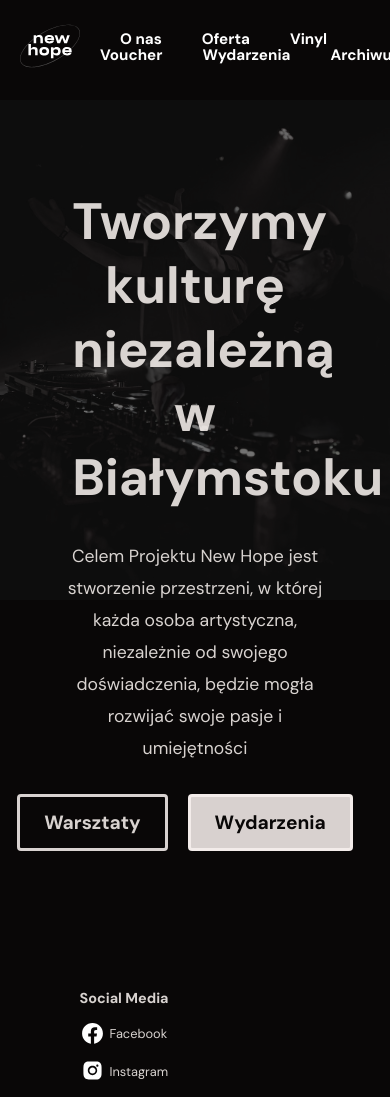
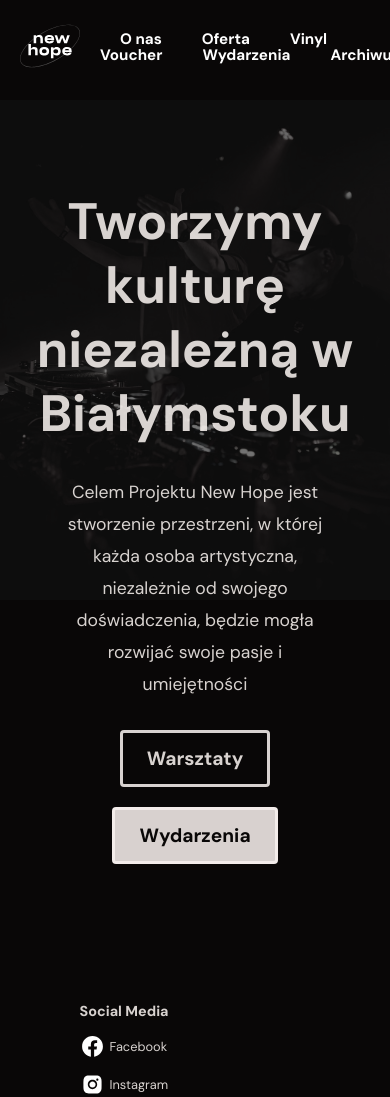
Before and after one commit to MateuszLisowski/PNH, a React (Vite) app: page / in a window 390 px wide. Shown: the top 1097 px of the page. Built offline with nearby package versions, Linux system fonts and the light colour scheme.

Commit message:
add breakpoints

```diff
--- a/src/index.css
+++ b/src/index.css
@@ -14,6 +14,20 @@
   --color-light: rgba(247, 241, 238, 0.87);
   --color-dark: rgb(9, 7, 7);
   --color-violet: #981898;
+
+  --mobile-small: 320px; /* Małe telefony */
+  --mobile-medium: 375px; /* Średnie telefony */
+  --mobile-large: 425px; /* Większe telefony */
+
+  --tablet-small: 768px; /* Tablety (pionowo) */
+  --tablet-large: 1024px; /* Tablety (poziomo) */
+
+  --laptop-small: 1280px; /* Laptopy o standardowej szerokości */
+  --laptop-large: 1440px; /* Laptopy i monitory o większej rozdzielczości */
+
+  --desktop-small: 1920px; /* Monitory Full HD */
+  --desktop-large: 2560px; /* Monitory 2K */
+  --desktop-xl: 3840px; /* Monitory 4K */
 }
 
 /* Reset CSS */
--- a/src/pages/Home.module.css
+++ b/src/pages/Home.module.css
@@ -27,6 +27,10 @@
   margin-top: 90px;
   margin-bottom: 30px;
   line-height: 64px;
+
+  @media (max-width: 768px) {
+    width: 95%;
+  }
 }
 
 .subtitle {
@@ -41,6 +45,9 @@
   display: flex;
   align-items: center;
   margin-top: 30px;
+  flex-wrap: wrap;
+  gap: 20px;
+  justify-content: center;
 }
 
 .linkButton {
--- a/vite.config.ts
+++ b/vite.config.ts
@@ -1,7 +1,6 @@
 import { defineConfig } from "vite";
 import react from "@vitejs/plugin-react";
 
-// https://vite.dev/config/
 export default defineConfig({
   plugins: [react()],
   base: "",
```
